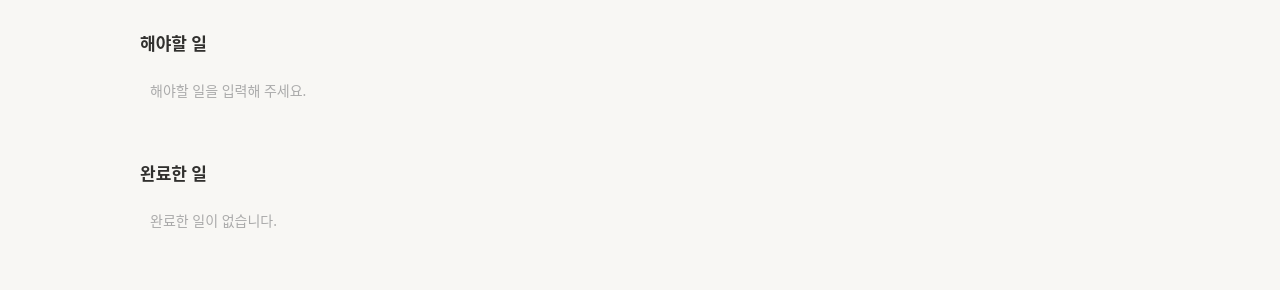
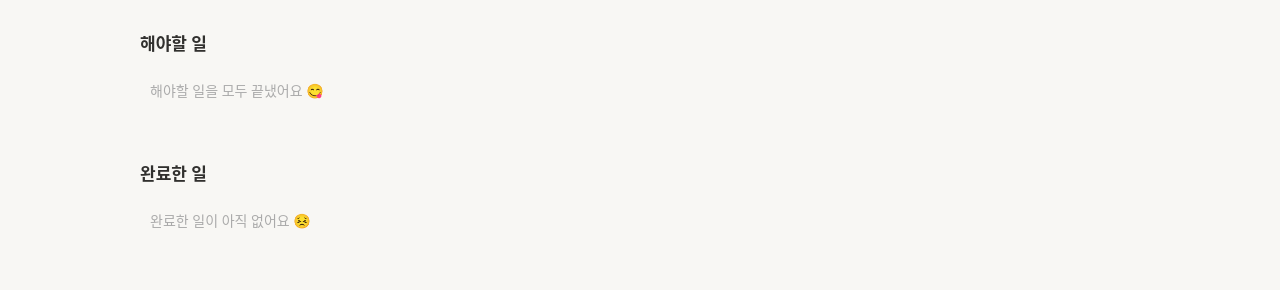
Before and after one commit to juhyoju/todo-list, a React (Create React App) app: page / in a window 1280 px wide. Shown: the part 230-520 px from the top of the page. Built offline with nearby package versions, Linux system fonts and the light colour scheme; a web font is replaced by a local one.

Commit message:
이모지 추가

```diff
--- a/src/components/TodoList/TodoList.js
+++ b/src/components/TodoList/TodoList.js
@@ -12,9 +12,9 @@ const TodoList = ({ todos, setTodos, title, checkedList, mode }) => {
 
             {onTodoNumber === 0 ? (
                 checkedList === true ? (
-                    <TodoNull mode={mode}>{title}이 없습니다.</TodoNull>
+                    <TodoNull mode={mode}>{title}이 아직 없어요 😣</TodoNull>
                 ) : (
-                    <TodoNull mode={mode}>{title}을 입력해 주세요.</TodoNull>
+                    <TodoNull mode={mode}>{title}을 모두 끝냈어요 😋</TodoNull>
                 )
             ) : (
                 <ul>
```
